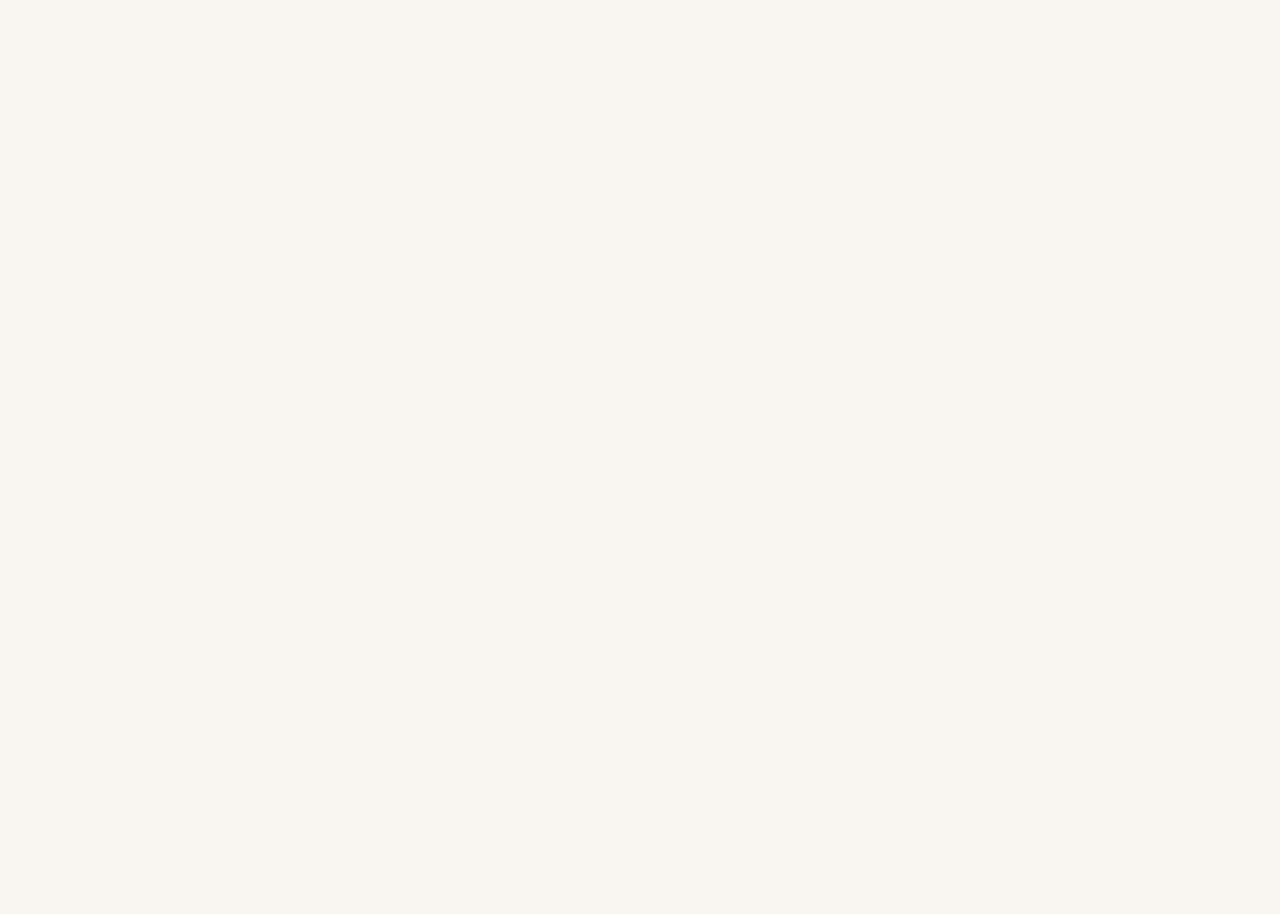
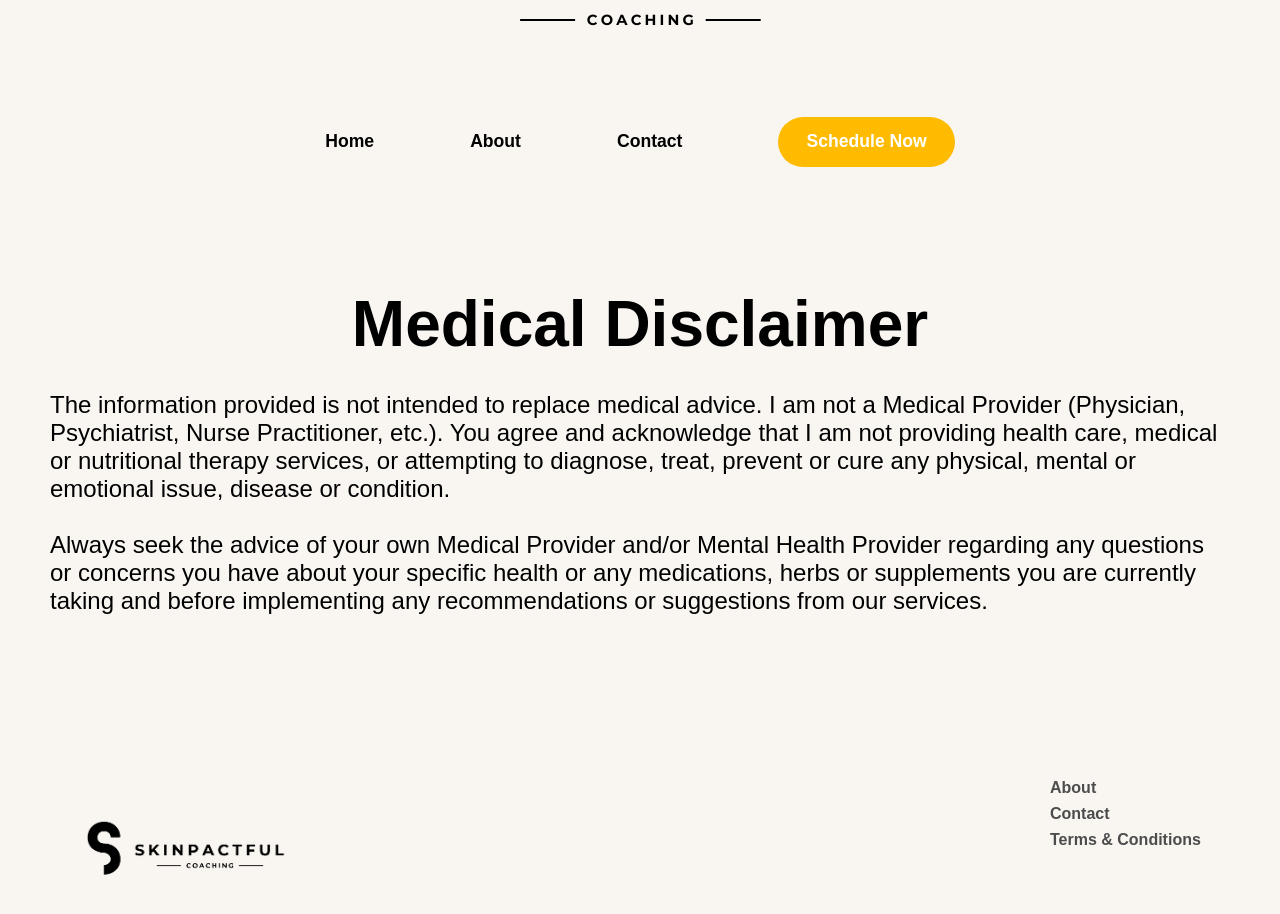
Before and after one commit to nguyen-jonathan/skinpactful, a React (Create React App) app: page /terms-conditions in a window 1280 px wide. Before the commit this address had no page. Shown: the part 346-1260 px from the top of the page. Before the commit the page ends 800 px from the top, so only its background shows below. Built offline with nearby package versions, Linux system fonts and the light colour scheme.

Commit message:
moved disclaimer to own page from footer

```diff
--- a/src/components/App/App.css
+++ b/src/components/App/App.css
@@ -233,24 +233,6 @@ nav {
   flex-direction: column;
   margin: 6rem 0rem;
 }
-.contact-form-container {
-  background-color: white;
-  max-width: 700px;
-  width: 100%;
-  margin-top: 3rem;
-  display: flex;
-  align-items: center;
-  padding: 1rem;
-  border-radius: 5rem;
-}
-.contact-form-container input {
-  flex: 1;
-  height: 100%;
-  border: none;
-  outline: none;
-  font-size: 1.3rem;
-  padding: 0.5rem 1rem;
-}
 .testimonial-section-bottom {
   margin-top: 2rem;
   background-color: white;
--- a/src/components/Footer/Footer.css
+++ b/src/components/Footer/Footer.css
@@ -29,7 +29,7 @@
 .footer-section-columns {
   display: flex;
   flex-direction: column;
-  min-width: 500px;
+  max-width: 200px;
 }
 .footer-section-columns span {
   margin: 0.25rem 0rem;
--- a/src/components/Footer/Footer.js
+++ b/src/components/Footer/Footer.js
@@ -21,34 +21,17 @@ const Footer = () => {
         </div> */}
       </div>
       <div className="footer-section-two">
-        <div className="footer-section-columns">
-          <p>
-            <b>Medical Disclaimer:</b> The information provided is not intended
-            to replace medical advice. I am not a Medical Provider (Physician,
-            Psychiatrist, Nurse Practitioner, etc.). You agree and acknowledge
-            that I am not providing health care, medical or nutritional therapy
-            services, or attempting to diagnose, treat, prevent or cure any
-            physical, mental or emotional issue, disease or condition.
-          </p>{' '}
-          <br />
-          <p>
-            Always seek the advice of your own Medical Provider and/or Mental
-            Health Provider regarding any questions or concerns you have about
-            your specific health or any medications, herbs or supplements you
-            are currently taking and before implementing any recommendations or
-            suggestions from our services.
-          </p>
-        </div>
         {/* <div className="footer-section-columns">
           <span>244-5333-7783</span>
           <span>hello@food.com</span>
           <span>press@food.com</span>
           <span>contact@food.com</span>
         </div> */}
-        {/* <div className="footer-section-columns">
+        <div className="footer-section-columns">
+          <span>About</span>
+          <span>Contact</span>
           <span>Terms & Conditions</span>
-          <span>Privacy Policy</span>
-        </div> */}
+        </div>
       </div>
     </div>
   );
--- /dev/null
+++ b/src/components/TermsConditions/TermsConditions.css
@@ -0,0 +1,15 @@
+.primary-heading-termPage {
+  text-align: center;
+  padding: 20px;
+  margin-top: 100px;
+  font-size: clamp(2rem, 5vw, 4rem);
+}
+.termPage-primary-text {
+  /* display: flex; */
+  /* align-items: center; */
+  /* justify-content: center; */
+  font-size: clamp(1rem, 3vw, 1.5rem);
+  /* max-width: 500px; */
+  color: #000000;
+  margin: 10px;
+}
--- /dev/null
+++ b/src/components/TermsConditions/TermsConditions.js
@@ -0,0 +1,37 @@
+import React from 'react';
+import NavigationBar from '../NavigationBar/NavigationBar';
+import Footer from '../Footer/Footer';
+
+import './TermsConditions.css';
+
+const TermsConditions = () => {
+  return (
+    <div>
+      <NavigationBar />
+      <h1 className="primary-heading-termPage">
+        <b>Medical Disclaimer</b>
+      </h1>
+      <div className="termPage-primary-text">
+        <p>
+          The information provided is not intended to replace medical advice. I
+          am not a Medical Provider (Physician, Psychiatrist, Nurse
+          Practitioner, etc.). You agree and acknowledge that I am not providing
+          health care, medical or nutritional therapy services, or attempting to
+          diagnose, treat, prevent or cure any physical, mental or emotional
+          issue, disease or condition.
+        </p>{' '}
+        <br />
+        <p>
+          Always seek the advice of your own Medical Provider and/or Mental
+          Health Provider regarding any questions or concerns you have about
+          your specific health or any medications, herbs or supplements you are
+          currently taking and before implementing any recommendations or
+          suggestions from our services.
+        </p>
+      </div>
+      <Footer />
+    </div>
+  );
+};
+
+export default TermsConditions;
--- a/src/index.js
+++ b/src/index.js
@@ -2,6 +2,7 @@ import React from 'react';
 import ReactDOM from 'react-dom/client';
 import App from './components/App/App';
 import AboutPage from './components/AboutPage/AboutPage';
+import TermsConditions from './components/TermsConditions/TermsConditions';
 import {BrowserRouter, Routes, Route} from 'react-router-dom';
 
 const root = ReactDOM.createRoot(document.getElementById('root'));
@@ -11,6 +12,8 @@ root.render(
       <Routes>
         <Route path="/" element={<App />}></Route>
         <Route path="/about" element={<AboutPage />}></Route>
+        <Route path="/contact" element={<AboutPage />}></Route>
+        <Route path="/terms-conditions" element={<TermsConditions />}></Route>
       </Routes>
     </BrowserRouter>
   </React.StrictMode>
```
